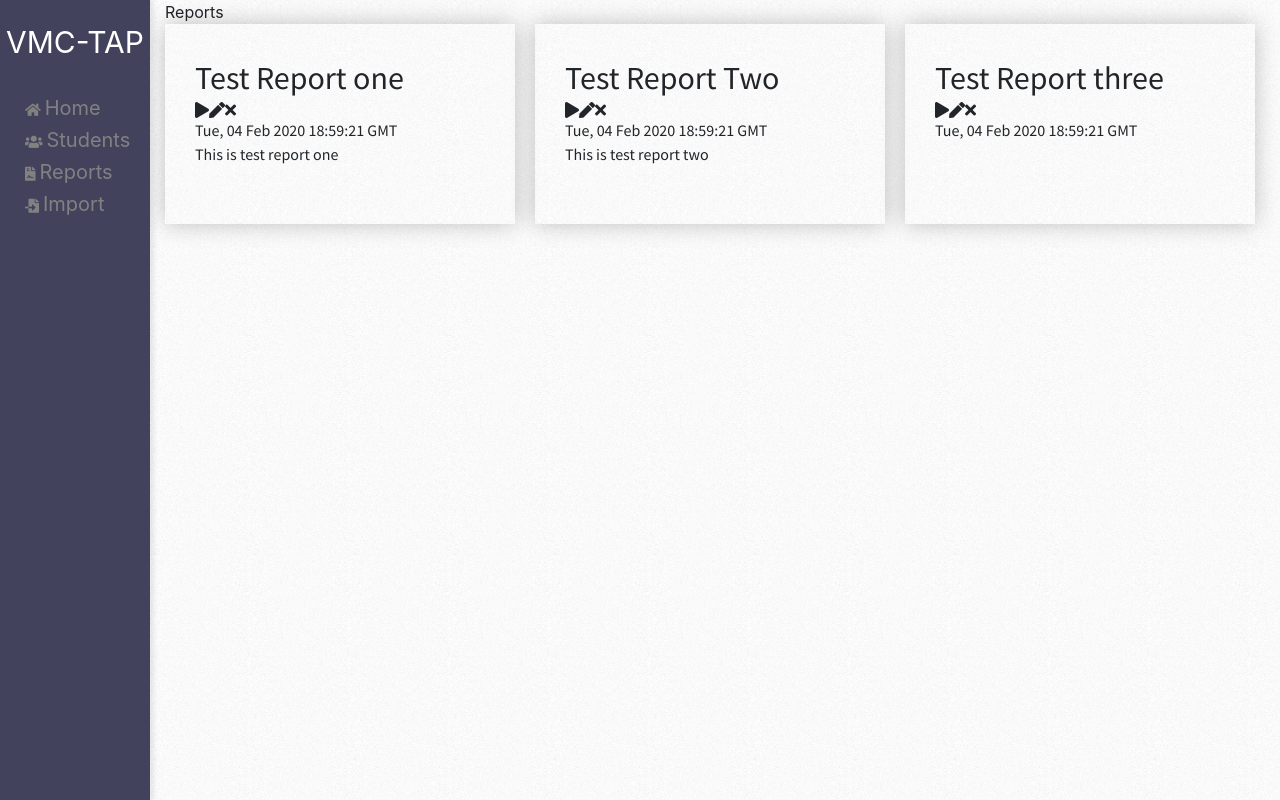
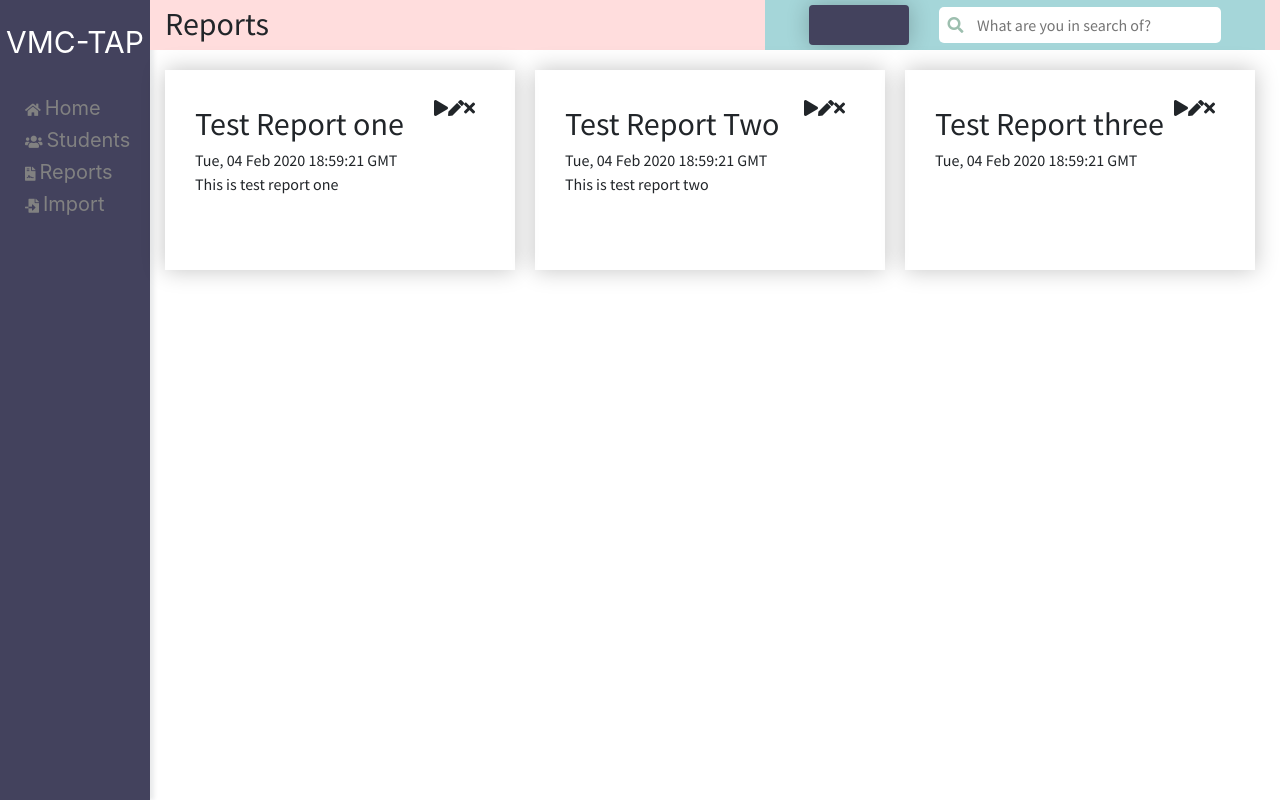
Before and after one commit to dev-nullified/UNR-VMC, a Flask app: page /reports in a window 1280 px wide. Run offline with Flask 2, Linux system fonts and the light colour scheme; some libraries are stand-ins or nearby versions.

Commit message:
Fixed home page and reports page
- Fixed home
- Finished reports page

```diff
--- a/app/static/js/reports.js
+++ b/app/static/js/reports.js
@@ -13,8 +13,9 @@ $(document).ready(function() {
             //Create reportcard element
             // var $baseContainer = $('<div/>').addClass('col-md-6');
             var $reportCardBase = $('<div/>').addClass('reportCardBase').attr("data-reportid", key);
+            var $fcnButtons =  $('<div/>').addClass('reportFunctions');
+
             var $title = $('<div/>').addClass('reportTitle').text(val.Name);
-            var $fcnButtons =  $('<div/>').addClass('reportFunctions');
             var $lastRunDate = $('<div/>').addClass('reportRunDate').text(val.LastRun);
             var $description = $('<div/>').addClass('reportDescription').text(val.Description);
 
@@ -24,7 +25,7 @@ $(document).ready(function() {
             $fcnButtons.append($('<i/>').addClass('reportActionDelete fas fa-times'));
 
 
-            $reportCardBase.append($title, $fcnButtons, $lastRunDate, $description);
+            $reportCardBase.append($fcnButtons, $title, $lastRunDate, $description);
             // $baseContainer.append($reportCardBase);
 
             //Add to page
--- a/app/static/styles/base.scss
+++ b/app/static/styles/base.scss
@@ -8,28 +8,209 @@ $color-background: #F5F5F5;
 $color-activeLink: #F5F5F5;
 $color-link: #F5F5F5;
 
+
+//Font Selection
+$default-font: "Source Sans Pro";
+
+
+/*
+######################
+# Universal Content  #
+######################
+*/
+
+
 //Body
 body::before {
   content: "";
   background-image: url("../images/whitenoise-background.png");
   background-size: 100px;
-  opacity: 0.5;
+  //opacity: 0.5;
   //width: 30px;
   //height: 30px;
-  top: 0;
-  left: 0;
-  bottom: 0;
-  right: 0;
-  position: absolute;
-  z-index: -1;
+  //top: 0;
+  //left: 0;
+  //bottom: 0;
+  //right: 0;
+  //position: fixed;
+  //z-index: -100;
 
 }
 
+//Stop bouncing / ruber-band effect when scrolling
+body {
+  overscroll-behavior: none;
+}
+
+
+
 .content {
+  position: relative;
+  z-index: 2;
   padding-left: 150px;
 }
 
-// Navbar 2.0
+
+/*
+######################
+# Universal Content  #
+######################
+*/
+
+
+//Defaults for ALL pages
+
+//Top bar holds the page title and other general components
+.topbar {
+  align-content: center;
+  padding-left: 15px;
+  padding-right: 15px;
+  justify-content: space-between;
+  display: flex;
+  width: 100%;
+  height: 50px;
+  background-color: #ffdddd;
+  //margin-bottom: 500px;
+  overflow: hidden;
+  position: static;
+}
+
+.displayTopFcn-flex {
+  min-width: 500px;
+  display: flex;
+  //align-self: end;
+  justify-content: space-evenly;
+  align-items: center;
+  background-color: #A5D6D9;
+  padding-right: 15px;
+  padding-left: 15px;
+
+}
+
+
+.buttonBase {
+  align-self: center;
+  width: 100px;
+  height: 40px;
+  border-radius: 4px;
+  box-shadow: 0px 0px 22px 0px rgba(0,0,0,0.24);
+
+}
+
+.pageTitle {
+  font-family: $default-font;
+  font-size: xx-large;
+
+}
+
+
+/*
+###################
+# Search Bar Option 1 #
+###################
+*/
+
+.search-container {
+  width: 60%;
+  //height: 50%;
+  position: relative;
+  display: flex;
+
+}
+
+//Search bar option 1
+
+//.searchTerm {
+//  width: 130%;
+//  border: 3px solid #00B4CC;
+//  border-right: none;
+//  padding: 5px;
+//  height: 36px;
+//  border-radius: 5px 0 0 5px;
+//  outline: none;
+//  color: #9DBFAF;
+//}
+//
+//.searchBtn {
+//  width: 40px;
+//  height: 36px;
+//  border: 1px solid #00B4CC;
+//  background: #00B4CC;
+//  text-align: center;
+//  color: #fff;
+//  border-radius: 0 5px 5px 0;
+//  cursor: pointer;
+//  font-size: 20px;
+//}
+
+//Search Option 2
+//.searchTerm {
+//  width: 130%;
+//  //border: 3px solid #00B4CC;
+//  //border-right: none;
+//  padding: 5px;
+//  height: 36px;
+//  border-radius: 5px 0px 0px 5px;
+//  border: none;
+//  //outline: none;
+//  color: #9DBFAF;
+//}
+//
+//.searchBtn {
+//  width: 40px;
+//  height: 36px;
+//  border: 1px solid #00B4CC;
+//  background: #00B4CC;
+//  text-align: center;
+//  color: #fff;
+//  border-radius: 0 5px 5px 0;
+//  cursor: pointer;
+//  font-size: 20px;
+//}
+
+//Search option 3
+.searchTerm {
+  width: 130%;
+  padding: 5px;
+  height: 36px;
+  border-radius: 0px 5px 5px 0px;
+  border: none;
+  outline: none;
+  //color: #9DBFAF;
+  font-family: $default-font;
+}
+
+.searchBtn {
+  font-size: small;
+  width: 50px;
+  height: 36px;
+  background: #fff;
+  text-align: center;
+  align-items: center;
+  //color: #fff;
+  border-radius: 5px 0px 0px 5px;
+  font-size: 20px;
+  text-align: center;
+  vertical-align: bottom;
+  display: flex;
+  justify-content: center;
+  color: #9DBFAF;
+}
+.searchBtn .fa{
+  font-size: medium;
+
+}
+
+//input[type=search] {
+//  font-family: "Font Awesome 5 Free";
+//}
+
+
+/*
+###################
+# Navigation Bar  #
+###################
+*/
 
 
 
@@ -95,67 +276,21 @@ body::before {
   .nav a {padding-left: 10px;}
 }
 
-//.navbar p {
-//
-//}
-//
-//
-// Navbar
-//.wrapper {
-//    display: block;
-//}
-//
-//.sidebar {
-//    background-color: $color-primary;
-//    position: fixed;
-//    top: 0;
-//    bottom: 0;
-//    left: 0;
-//    z-index: 100; /* Behind the navbar */
-//    padding: 48px 0 0; /* Height of navbar */
-//    box-shadow: inset -1px 0 0 rgba(0, 0, 0, .1);
-//  }
-//  .sidebar-sticky {
-//    position: relative;
-//    top: 0;
-//    height: calc(100vh - 48px);
-//    padding-top: .5rem;
-//    overflow-x: hidden;
-//    overflow-y: auto; /* Scrollable contents if viewport is shorter than content. */
-//  }
-//
-//  @supports ((position: -webkit-sticky) or (position: sticky)) {
-//    .sidebar-sticky {
-//      position: -webkit-sticky;
-//      position: sticky;
-//    }
-//  }
-//
-//  .sidebar .nav-link {
-//    font-weight: 500;
-//    color: #333;
-//  }
-//
-//  .sidebar .nav-link .feather {
-//    margin-right: 4px;
-//    color: $color-primary;
-//  }
-//
-//  .sidebar .nav-link.active {
-//    color: #007bff;
-//  }
-//
-//  .sidebar .nav-link:hover .feather,
-//  .sidebar .nav-link.active .feather {
-//    color: inherit;
-//  }
-//
-//  .sidebar-heading {
-//    font-size: .75rem;
-//    text-transform: uppercase;
-//  }
+
+/*
+###################
+# Reports Page    #
+###################
+*/
+
+
+
 
 // Reports page
+.container-fluid {
+  padding-top: 20px;
+}
+
 .reportGrid {
   display: grid;
   //grid-template-columns: repeat(auto-fit, minmax(350px, 1fr));
@@ -173,7 +308,7 @@ body::before {
 
 .reportCardBase {
   padding: 30px;
-  font-family: "Source Sans Pro";
+  font-family: $default-font;
   width: 350px;
   height: 200px;
   box-shadow: 0px 0px 22px 0px rgba(0,0,0,0.24);
@@ -184,3 +319,15 @@ body::before {
   font-size: xx-large;
 
 }
+
+.reportFunctions {
+  position: relative;
+  top: 0px;
+  right: 10px;
+  float: right;
+}
+
+.newReportBtn {
+  background-color: #43425D;
+  //margin-left: 300px;
+}
--- a/app/templates/reports.html
+++ b/app/templates/reports.html
@@ -12,9 +12,29 @@
 
 {% block body %}
 
+    <div class="topbar reportsTopBar">
+
+        <div class="pageTitle">Reports</div>
+
+        <div class="displayTopFcn-flex">
+            <div class="buttonBase newReportBtn"></div>
+
+                <div class="search-container">
+                     {# Search Box option 1 & 2 #}
+{#                    <input type="text" class="searchTerm" placeholder="What are you in search of?">#}
+{#                    <button type="submit" class="searchBtn">#}
+{#                        <i class="fa fa-search"></i>#}
+{#                    </button>#}
+
+                    {# Search Box option 3 #}
+                    <div class="searchBtn"><i class="fa fa-search"></i></div>
+                    <input type="search" class="searchTerm" placeholder="What are you in search of?">
+                </div>
+        </div>
+
+    </div>
+
     <div class="container-fluid">
-
-        Reports
 
         <div id="reports" class="reportGrid">
 {#            <div id="reports">#}
@@ -22,6 +42,5 @@
         </div>
     </div>
 
-    </div>
 
 {% endblock %}
```
Also changed, not shown: app/static/styles/extra.scss (added, +59 -0 lines), app/templates/home.html (+4 -16 lines), 1 other file.
